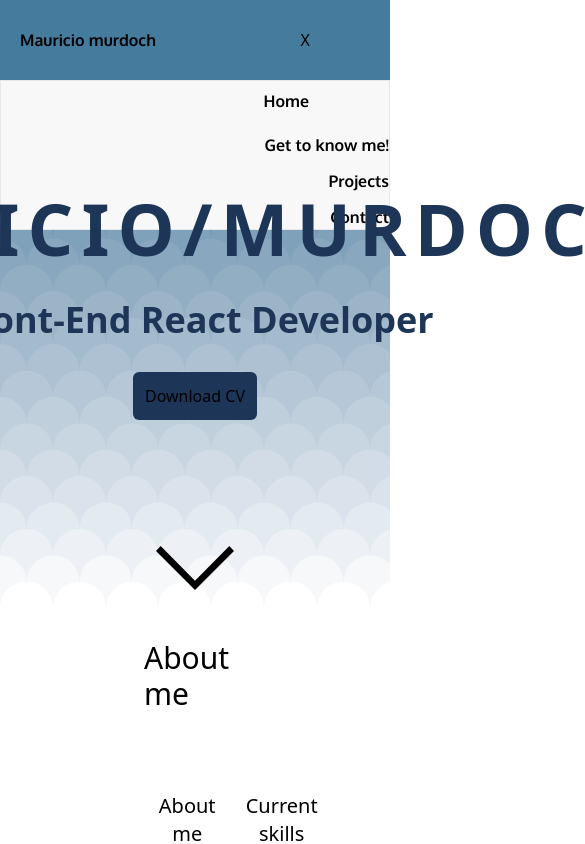
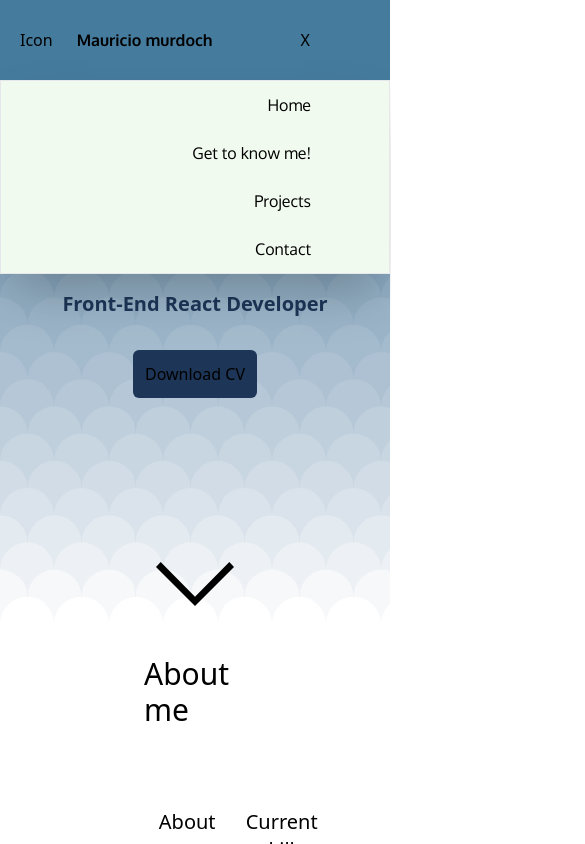
Before and after one commit to Mauricioam/Website-Portfolio, a React (Vite) app: page / in a window 390 px wide. Both pictures are taken after a click on the button "Menu". Shown: the top 844 px of the page, 585 px wide, since content can reach past the window. Built offline with nearby package versions, Linux system fonts and the light colour scheme.

Commit message:
fix responsive welcome

```diff
--- a/src/assets/ArrowDown.jsx
+++ b/src/assets/ArrowDown.jsx
@@ -2,7 +2,9 @@ import React from 'react'
 
 function ArrowDown() {
   return (
-    <div><svg fill="#000000" height="80px" width="80px" version="1.1" id="XMLID_52_" xmlns="http://www.w3.org/2000/svg" xmlns:xlink="http://www.w3.org/1999/xlink" viewBox="0 0 24 24" xml:space="preserve"><g id="SVGRepo_bgCarrier" stroke-width="0"></g><g id="SVGRepo_tracerCarrier" stroke-linecap="round" stroke-linejoin="round"></g><g id="SVGRepo_iconCarrier"> <g id="down"> <g> <polygon points="12,18.6 0.3,6.9 1.7,5.4 12,15.8 22.3,5.4 23.7,6.9 "></polygon> </g> </g> </g></svg></div>
+    <div className='hover:animate-bounce'>
+        <svg fill="#000000" height="80px" width="80px" version="1.1" id="XMLID_52_" xmlns="http://www.w3.org/2000/svg" xmlns:xlink="http://www.w3.org/1999/xlink" viewBox="0 0 24 24" xml:space="preserve"><g id="SVGRepo_bgCarrier" stroke-width="0"></g><g id="SVGRepo_tracerCarrier" stroke-linecap="round" stroke-linejoin="round"></g><g id="SVGRepo_iconCarrier"> <g id="down"> <g> <polygon points="12,18.6 0.3,6.9 1.7,5.4 12,15.8 22.3,5.4 23.7,6.9 "></polygon> </g> </g> </g></svg>
+    </div>
   )
 }
 
--- a/src/components/AboutMe.jsx
+++ b/src/components/AboutMe.jsx
@@ -2,7 +2,7 @@ import React from 'react'
 
 function AboutMe() {
   return (
-    <div className='flex flex-col gap-20 w-screen px-36 h-[33rem] pt-8'>
+    <div id='Get to know me!' className='flex flex-col gap-20 w-screen px-36 h-[33rem] pt-8'>
         <div className='flex justify-center'>
         <h1 className='text-3xl font bold'>About me</h1>
         </div>
--- a/src/components/Header/Header.jsx
+++ b/src/components/Header/Header.jsx
@@ -3,8 +3,9 @@ import React, { useState } from "react";
 function Header() {
   const [menu, setMenu] = useState(false);
 
-    const Titles = "font-title font-bold text-md"
-
+    const TitlesWideScreenStyle = "font-title font-bold text-md";
+    const TitlesMobileStyles = `${TitlesWideScreenStyle} font-normal  flex w-screen h-12 items-center justify-end pr-20 hover:text-primary transition-all`
+    const menuItems = ["Home","Get to know me!","Projects","Contact"]
 
 
   return (
@@ -12,29 +13,23 @@ function Header() {
       <header className="w-screen h-[5rem]  flex items-center gap-3 bg-primary  ">
         <div className="flex ml-5 flex-1  gap-6">
           <span className="-lg:hidden ">Icon</span>
-          <h1 className={Titles}>Mauricio murdoch</h1>
+          <h1 className={TitlesWideScreenStyle}>Mauricio murdoch</h1>
         </div>
-        <button onClick={()=>setMenu(!menu)} type="button" className="invisible  -md:visible -md:mr-20  ">
-         {menu ? (<p>X</p>): (<p className={Titles}>Menu</p>)}
+        <button onClick={()=>setMenu(!menu)} type="button" className="flex mr-20 md:hidden">
+         {menu ? (<p>X</p>): (<p className={TitlesWideScreenStyle}>Menu</p>)}
         </button>
-        <div className="flex mr-16 -md:hidden">
+        <div className="md:flex md:mr-16 hidden ">
           <ul className="flex gap-16 ">
-            <li className={`${Titles}`}>Home</li>
-            <li className={`${Titles}`}>Get to know me!</li>
-            <li className={`${Titles}`}>Projects</li>
-            <li className={`${Titles}`}>Contact</li>
+            {menuItems.map((item,i) =>(<li key={i} className={TitlesWideScreenStyle}><a href={`#${item}`}>{item}</a></li>))}
           </ul>
         </div>
       </header>
       {/* Dropdown menu */}
-      <div className={`${menu ? " -lg:visible" : "hidden" }   w-screen  bg-gray2  absolute border flex justify-end `}>
-        <ul className="flex flex-col gap-3  text-right">
-          <li className={`${Titles} flex w-screen h-10 items-center justify-end pr-20`}>Home</li>
-          <li className={`${Titles}`}>Get to know me!</li>
-          <li className={`${Titles}`}>Projects</li>
-          <li className={`${Titles}`}>Contact</li>
+     {menu && (<div className={`md:invisible z-10  w-screen shadow-2xl bg-sky  absolute border  justify-end `}>
+        <ul className="flex flex-col   text-right">
+           {menuItems.map((item,i) =>(<li key={i} className={TitlesMobileStyles}><a href={`#${item}`}>{item}</a></li>))}
         </ul>
-      </div>
+      </div>)}
       {/* Dropdown menu */}
     </>
   );
--- a/src/components/Welcome.jsx
+++ b/src/components/Welcome.jsx
@@ -1,5 +1,6 @@
 import React, { useEffect, useState } from 'react';
 import  image from "../assets/light-background.svg";
+import cursor from "../assets/cursor-click.svg";
 import CvIcon from '../assets/CvIcon';
 import GithubIcon from '../assets/GithubIcon';
 import LinkedInIcon from '../assets/LinkedIn-icon';
@@ -12,42 +13,29 @@ function Welcome() {
 
   const [textEffect, setTextEffect] = useState(false)
 
-    function getTitleLayer(phrase){
-      let replaceSpace = phrase.replace(" ","/")
-      let arrayLetters = replaceSpace.split("");
-      return arrayLetters;
-    }
-
-
-
-
-
-
-
   return (
-    <div className='w-screen flex flex-col ' style={{backgroundImage:`url(${image})`}}>
-    <div className=' flex items-center min-h-[28rem] gap-24 -md:justify-center' >
-        <div className=' flex flex-col gap-5 p-5 -md:hidden'>
+    <div id='Home' className='w-screen flex flex-col ' style={{backgroundImage:`url(${image})`}}>
+    <div className=' flex items-center min-h-[29rem]  ' >
+        <div className=' lg:flex lg:flex-col lg:gap-5 lg:p-5 hidden '>
            <LinkedInIcon />
             <GithubIcon/>
             <CvIcon/>
         </div>
-        <div className='flex flex-col gap-8 justify-center  -md:text-center'>
+        <div className='lg:flex lg:flex-col lg:gap-7 flex flex-col gap-8 m-auto '>
           <div className='flex'>
-          {getTitleLayer("MAURICIO MURDOCH").map((item,i)=>(<button onClick={()=>setTextEffect(!textEffect)} className={`relative text-secondary m-1 text-7xl font-bold before:content-["${item}"] before:text-error before:absolute ${textEffect ? "before:bottom-2 before:right-2" : ""} `} key={i}>{item}</button>))}
+          <button onClick={()=>setTextEffect(!textEffect)} className={` z-0 hover:cursor-loading relative text-secondary lg:text-7xl text-2xl font-bold before:content-["MAURICIO/MURDOCH"] before:text-error before:absolute ${textEffect ? "before:bottom-2 before:right-2" : ""}`}>MAURICIO/MURDOCH</button>
+
           </div>
-        {/* <h1 className='text-7xl text-black  font-bold'>Hi! I'm Mauricio Murdoch</h1> */}
-        <h1 className='text-4xl  text-secondary font-extrabold'>Front-End React Developer</h1>
-        <div className='-md:justify-center flex'>
+        <h1 className='md:text-4xl text-xl  text-secondary font-extrabold'>Front-End React Developer</h1>
+        <div className='flex justify-center md:flex md:justify-start'>
 
-        <button className=' rounded-md p-3 bg-secondary hover:bg-primary '>Download CV</button>
+        <button className=' rounded-md p-3 bg-secondary hover:bg-primary transition-all '>Download CV</button>
 
         </div>
         </div>
 
-
     </div>
-        <button className='inline-flex justify-center'><ArrowDown/></button>
+        <span className='inline-flex justify-center'><ArrowDown/></span>
     </div>
   )
 }
--- a/tailwind.config.cjs
+++ b/tailwind.config.cjs
@@ -29,15 +29,9 @@ module.exports = {
 
       },
     },
-    screens: {
-      'xs': '375px',
-      '-xs': {max: '375px'},
-      '-sm': {max: '640px'},
-      '-md': {max: '768px'},
-      '-lg': {max:'1024px'},
-      '-xl': {max:'1280px'},
-      '-2xl':{max:'1536px'}
-    },
+    cursor:{
+      "loading":"url(hand.cur),pointer"
+    }
   },
   plugins: [],
 }
```
Also changed, not shown: src/assets/cursor-click.svg (added).
